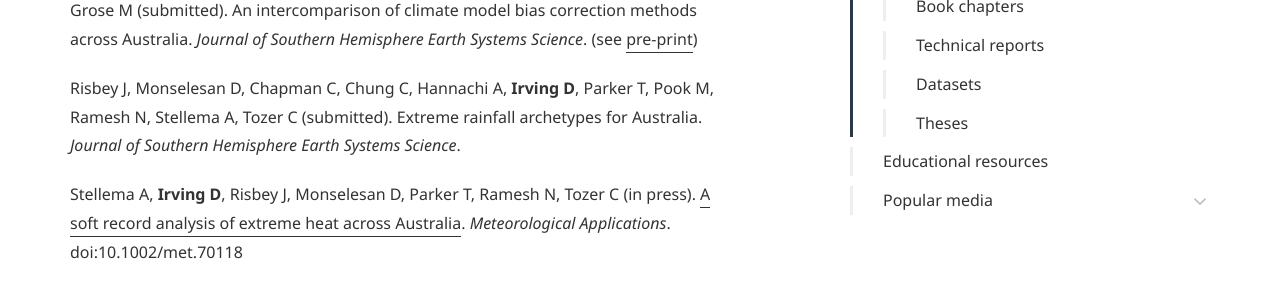
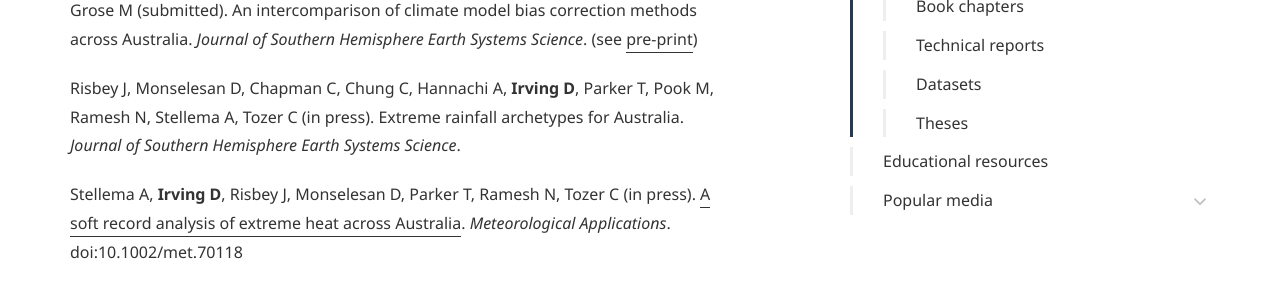
Before and after one commit to DamienIrving/damienirving.github.io, a Jekyll site: the page built from publications.md, in a window 1280 px wide and 900 px high, scrolled down 771 px. Shown: the part 183-475 px from the top of the window. Built offline with Jekyll 4.4.1, drawn with Linux system fonts in a browser that asks for light colours; some web fonts are replaced.

Commit message:
Update publications.md

```diff
--- a/publications.md
+++ b/publications.md
@@ -27,7 +27,7 @@ page_nav:
 
 **Irving D**, Takbash A, Peter J, Gammon A, Dowdy A, Dao TL, Kapoor A, Black M, Jakob D, Grose M (submitted). An intercomparison of climate model bias correction methods across Australia. *Journal of Southern Hemisphere Earth Systems Science*. (see [pre-print](https://github.com/AusClimateService/npcp/blob/master/reports/phase1/phase1_report.md))
 
-Risbey J, Monselesan D, Chapman C, Chung C, Hannachi A, **Irving D**, Parker T, Pook M, Ramesh N, Stellema A, Tozer C (submitted). Extreme rainfall archetypes for Australia. *Journal of Southern Hemisphere Earth Systems Science*.
+Risbey J, Monselesan D, Chapman C, Chung C, Hannachi A, **Irving D**, Parker T, Pook M, Ramesh N, Stellema A, Tozer C (in press). Extreme rainfall archetypes for Australia. *Journal of Southern Hemisphere Earth Systems Science*.
 
 Stellema A, **Irving D**, Risbey J, Monselesan D, Parker T, Ramesh N, Tozer C (in press). [A soft record analysis of extreme heat across Australia](https://doi.org/10.1002/met.70118). *Meteorological Applications*. doi:10.1002/met.70118
 
```
